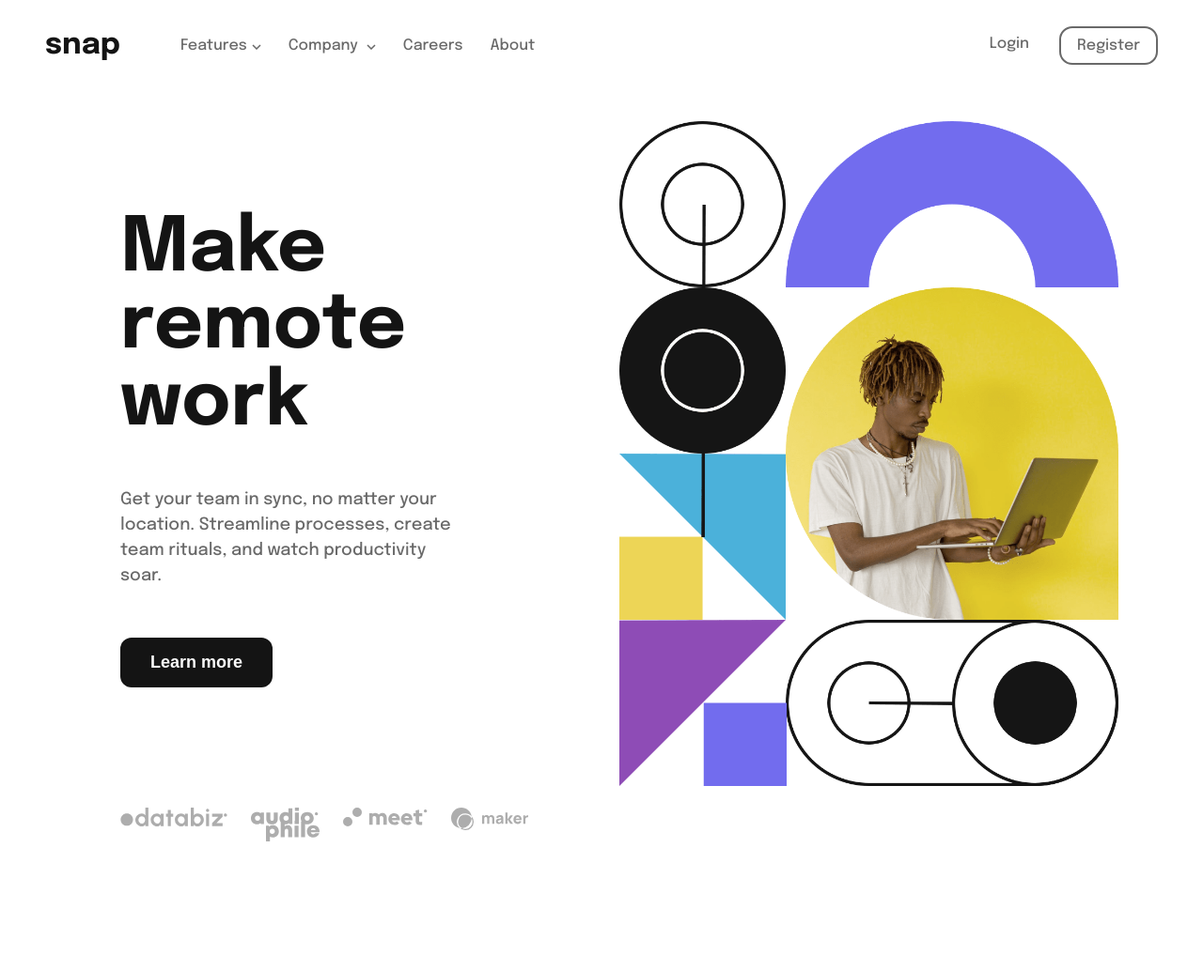
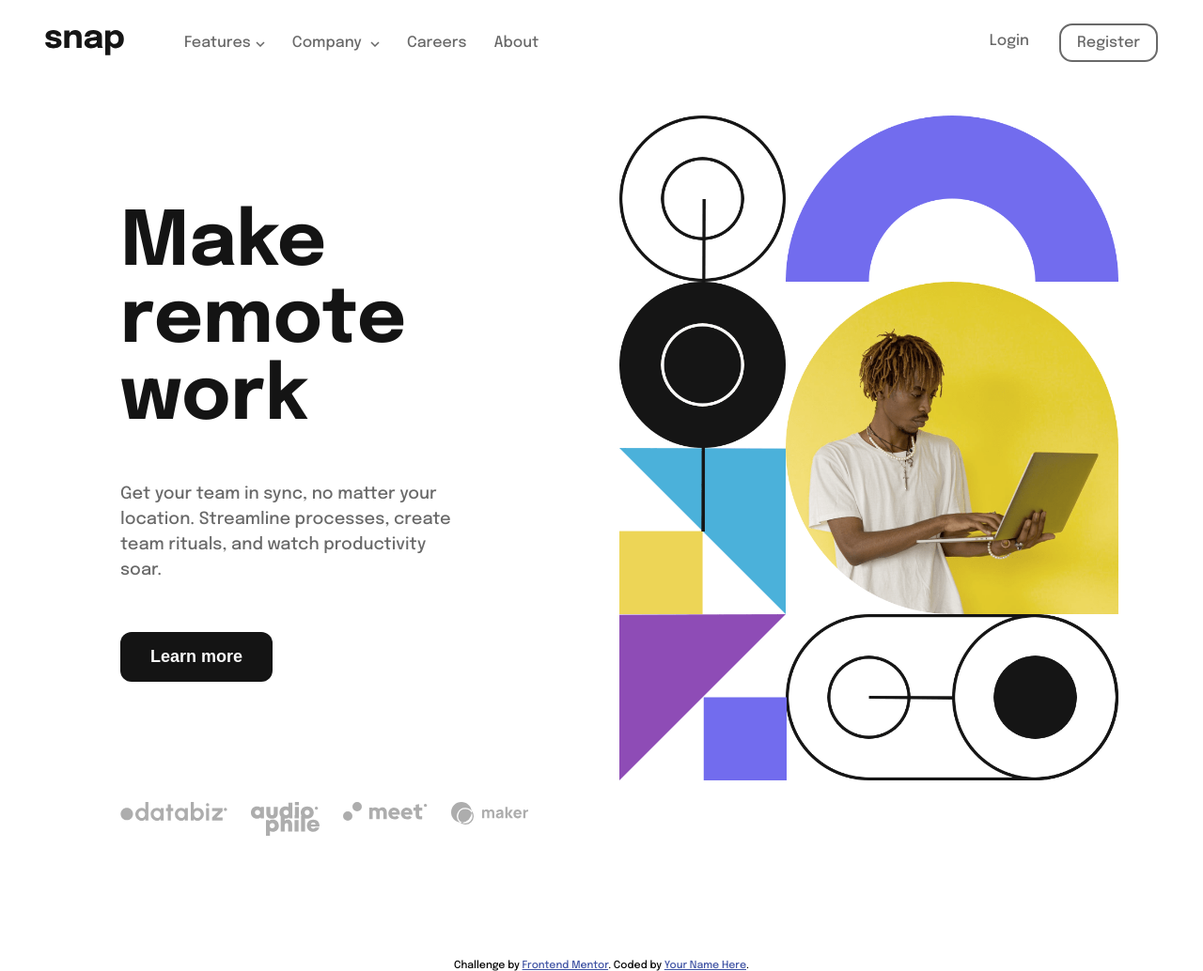
Before and after one commit to sinan14/intro-page, a plain HTML site: page index.html in a window 1280 px wide. Shown: the whole page at 94% size. Drawn offline with Linux system fonts and the light colour scheme.

Commit message:
about to be finished

```diff
--- a/index.html
+++ b/index.html
@@ -30,21 +30,21 @@
   </head>
   <body>
     <header class="header">
-      <div class="company_name">snap</div>
+      <div class="logo_box">
+        <img src="./images/logo.svg" alt="Logo" class="logo" />
+      </div>
       <div class="menu-box">
         <img src="./images/icon-menu.svg" alt="menu icon" class="menu" />
       </div>
-      <nav class="nav-bar">
-        <ul class="nav-list">
-          <li class="nav-list_item item-features" style="position: relative">
+      <nav class="nav-bar nav-list">
+        <div class="nav-list_item item-features" style="position: relative">
           <span>Features</span
           ><span class="arrow-box"
             ><img src="./images/icon-arrow-down.svg" alt="down-arrow-icon"
           /></span>
           <div id="feature-drop-down" class="drop-down drop-down-features">
-              <div class="popupcontent">
-                <ul class="d-list features_d-list">
-                  <li class="d-list_item">
+            <div class="popupcontent d-list features_d-list">
+              <div class="d-list_item">
                 <div class="icon-box">
                   <img
                     src="./images/icon-todo.svg"
@@ -55,8 +55,8 @@
                 <div>
                   <p class="feature_name">Todo List</p>
                 </div>
-                  </li>
-                  <li class="d-list_item">
+              </div>
+              <div class="d-list_item">
                 <div class="icon-box">
                   <img
                     src="./images/icon-calendar.svg"
@@ -67,8 +67,8 @@
                 <div>
                   <p class="feature_name">Calendar</p>
                 </div>
-                  </li>
-                  <li class="d-list_item">
+              </div>
+              <div class="d-list_item">
                 <div class="icon-box">
                   <img
                     src="./images/icon-reminders.svg"
@@ -79,8 +79,8 @@
                 <div>
                   <p class="feature_name">Reminders</p>
                 </div>
-                  </li>
-                  <li class="d-list_item">
+              </div>
+              <div class="d-list_item">
                 <div class="icon-box">
                   <img
                     src="./images/icon-planning.svg"
@@ -91,46 +91,30 @@
                 <div>
                   <p class="feature_name">Planning</p>
                 </div>
-                  </li>
-                </ul>
               </div>
             </div>
-          </li>
-          <li class="nav-list_item item-company" style="position: relative">
+          </div>
+        </div>
+        <div class="nav-list_item item-company" style="position: relative">
           <span>Company</span>
           <span class="arrow-box"
             ><img src="./images/icon-arrow-down.svg" alt="down-arrow-icon"
           /></span>
           <div id="company-drop-down" class="drop-down drop-down-company">
-              <div class="popupcontent">
-                <ul class="d-list d-list-company">
-                  <li class="d-list_item">
-                    <div>
-                      <p class="feature_name">History</p>
-                    </div>
-                  </li>
-                  <li class="d-list_item">
-                    <div>
-                      <p class="feature_name">Our Team</p>
-                    </div>
-                  </li>
-                  <li class="d-list_item">
-                    <div>
-                      <p class="feature_name">Blog</p>
-                    </div>
-                  </li>
-                </ul>
+            <div class="popupcontent d-list d-list-company">
+              <p class="d-list_item">History</p>
+              <p class="d-list_item">Our Team</p>
+              <p class="d-list_item">Blog</p>
             </div>
           </div>
-          </li>
-          <li class="nav-list_item"><span>Careers</span></li>
-          <li class="nav-list_item"><span>About</span></li>
-        </ul>
+        </div>
+        <div class="nav-list_item"><span>Careers</span></div>
+        <div class="nav-list_item"><span>About</span></div>
       </nav>
-      <ul class="auth_list">
-        <li class="auth_list-item btn_login">Login</li>
-        <li class="auth_list-item btn_register">Register</li>
-      </ul>
+      <div class="auth_list">
+        <span class="auth_list-item btn_login">Login</span>
+        <span class="auth_list-item btn_register">Register</span>
+      </div>
     </header>
     <main>
       <div class="grid grid--2-cols">
@@ -144,36 +128,36 @@
             processes, create team rituals, and watch productivity soar.
           </p>
           <button class="btn_cta">Learn more</button>
-          <ul class="featured_list">
-            <li class="featured_list-item">
+          <div class="featured_list">
+            <span class="featured_list-item">
               <img
                 src="./images/client-databiz.svg"
                 alt="databiz logo"
-                class="client-loge"
+                class="client-logo"
               />
-            </li>
-            <li class="featured_list-item">
+            </span>
+            <span class="featured_list-item">
               <img
                 src="./images/client-audiophile.svg"
                 alt="audiophile logo"
-                class="client-loge"
+                class="client-logo"
               />
-            </li>
-            <li class="featured_list-item">
+            </span>
+            <span class="featured_list-item">
               <img
                 src="./images/client-meet.svg"
                 alt="meet logo"
-                class="client-loge"
+                class="client-logo"
               />
-            </li>
-            <li class="featured_list-item">
+            </span>
+            <span class="featured_list-item">
               <img
                 src="./images/client-maker.svg"
                 alt="maker logo"
-                class="client-loge"
+                class="client-logo"
               />
-            </li>
-          </ul>
+            </span>
+          </div>
         </div>
         <div class="hero-section">
           <div class="hero-img-box">
@@ -192,11 +176,11 @@
       </div>
     </main>
 
-    <!-- <div class="attribution">
+    <div class="attribution">
       Challenge by
       <a href="https://www.frontendmentor.io?ref=challenge" target="_blank"
         >Frontend Mentor</a
       >. Coded by <a href="#">Your Name Here</a>.
-    </div> -->
+    </div>
   </body>
 </html>
--- a/sass/base/_base.scss
+++ b/sass/base/_base.scss
@@ -14,12 +14,12 @@ html {
 body {
   box-sizing: border-box;
   overflow-x: hidden;
+  overflow-y: auto;
 }
 main {
   margin: 0 7% 10% 10%;
   overflow-x: hidden;
   @include respond(phone) {
     margin: 0;
-    background: yellow;
   }
 }
--- a/sass/components/_header.scss
+++ b/sass/components/_header.scss
@@ -10,26 +10,33 @@
     margin: 0;
     padding: 2.4rem 0 0 2.4rem;
     width: 100vw;
-    background-color: red;
     overflow-x: hidden;
   }
-  .company_name {
-    color: $Almost-Black;
-    margin-right: 6.4rem;
-    font-size: 3.2rem;
-    font-weight: 700;
+
+  .logo {
+    @include respond(phone) {
+      height: 3.2rem;
+    }
+    &_box {
+      padding-right: 64px;
+      display: flex;
+      align-items: center;
+      @include respond(phone) {
+        padding: 1rem 0 0 0;
+      }
+    }
   }
   .menu-box {
     display: none;
     @include respond(phone) {
       display: block;
       position: absolute;
-      right: 0;
+      right: 5%;
+      height: 2.2rem;
     }
   }
 
   .nav-list {
-    list-style: none;
     display: flex;
     gap: 2.4rem;
     &_item {
@@ -62,7 +69,6 @@
     }
   }
   .auth_list {
-    list-style: none;
     display: flex;
     position: absolute;
     right: 0;
--- a/sass/components/_popup.scss
+++ b/sass/components/_popup.scss
@@ -18,7 +18,6 @@
   }
 }
 .d-list {
-  list-style-type: none;
   padding: 2rem 1.6rem;
   &.d-list-company {
     padding: 2.4rem 1.6rem;
--- a/sass/pages/_home.scss
+++ b/sass/pages/_home.scss
@@ -1,11 +1,9 @@
 .hero {
   &-section {
-    // background-image: url(../../images/image-hero-desktop.png);
-    // background-size: contain;
-    // background-repeat: no-repeat;
     margin-top: 6.4rem;
     @include respond(phone) {
       grid-row: 1/2;
+      margin-top: 2rem;
     }
   }
   &-img {
@@ -26,10 +24,21 @@
 .details {
   margin-top: 16rem;
   padding-right: 9.6rem;
+
+  @include respond(phone) {
+    margin-top: 4.8rem;
+    padding-right: 0;
+    text-align: center;
+  }
   .description {
     color: $Medium-Gray;
     line-height: 1.5;
     padding: 4.8rem 6.4rem 3.2rem 0;
+    @include respond(phone) {
+      padding: 2.4rem 1rem;
+      text-align: center;
+      font-size: 1.6rem;
+    }
   }
   .btn_cta {
     border: none;
@@ -46,19 +55,38 @@
       color: $Almost-Black;
       border: 1px solid $Almost-Black;
     }
+    @include respond(phone) {
+      margin-top: 0;
+      padding: 1.4rem 2.4rem;
+      font-size: 1.6rem;
+    }
   }
   .featured_list {
-    list-style: none;
     display: flex;
     justify-content: space-between;
     margin-top: 12.8rem;
+    @include respond(phone) {
+      margin: 3.2rem 0;
+      width: 100%;
+      padding: 0 10px;
+      .client-logo {
+        width: 80%;
+      }
+    }
   }
 }
 .heading-primary {
   font-weight: 700;
   color: $Almost-Black;
   font-size: 8rem;
+  @include respond(phone) {
+    font-size: 3.5rem;
+    text-align: center;
+  }
   span {
     display: block;
+    @include respond(phone) {
+      display: inline;
+    }
   }
 }
```
Also changed, not shown: css/main.css, 1 other file. Lines whose indentation alone changed are shown as unchanged.
